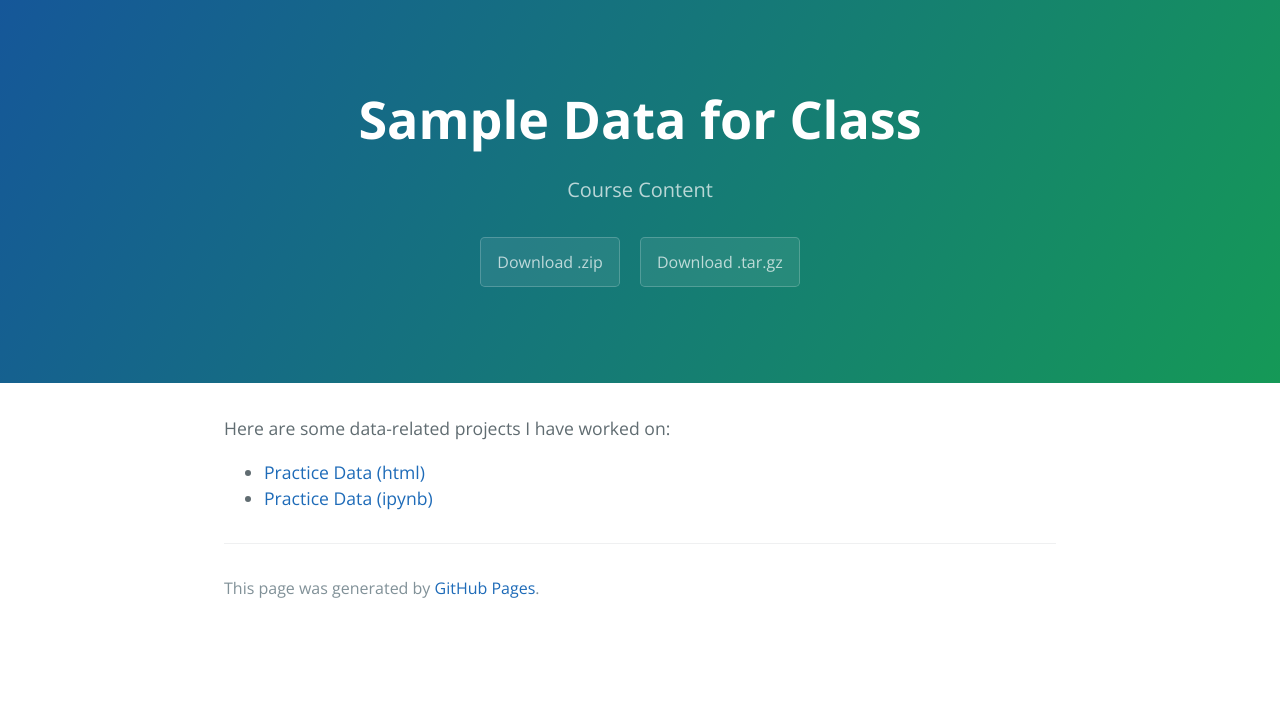
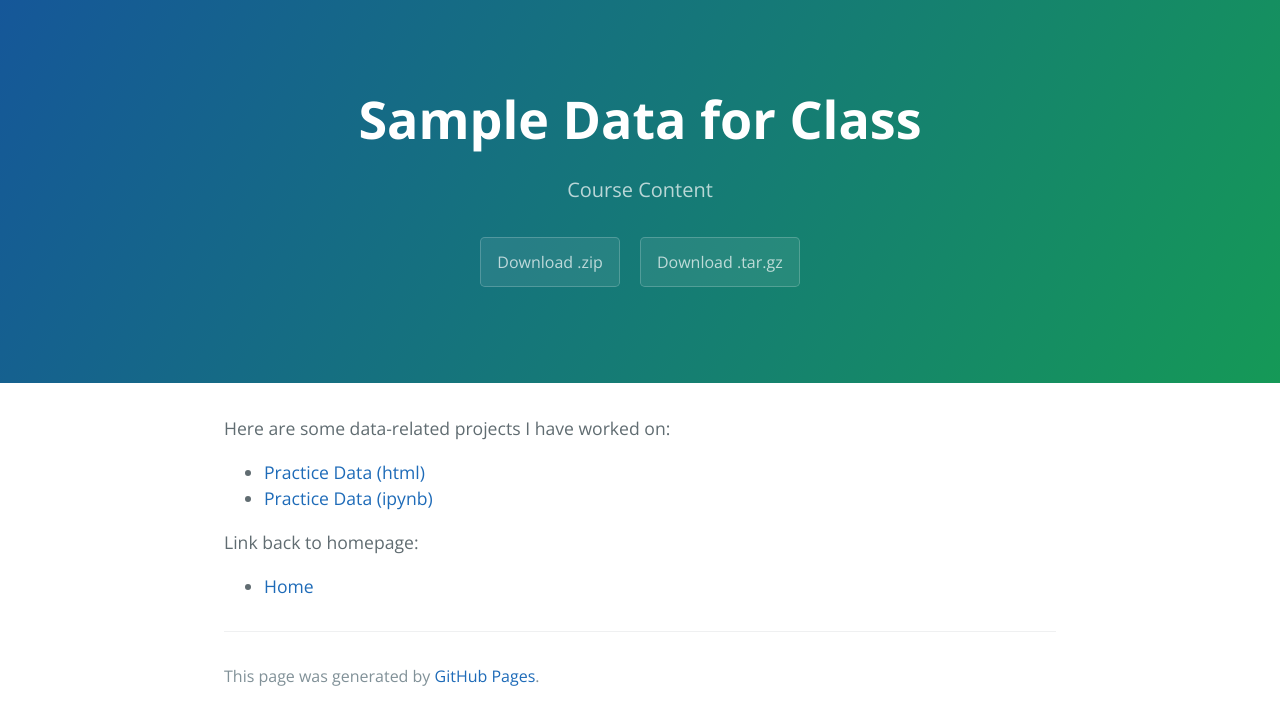
Before and after one commit to JohnHazelton/JohnHazelton.github.io, a Jekyll site: the page built from sample-data/index.md, in a window 1280 px wide. Shown: the top 725 px of the page. Built offline with Jekyll 4.4.1, drawn with Linux system fonts in a browser that asks for light colours; our own code applies the rules of GitHub Pages for plain Markdown files.

Commit message:
Update index.md

```diff
--- a/sample-data/index.md
+++ b/sample-data/index.md
@@ -6,3 +6,6 @@ description: Course Content
 Here are some data-related projects I have worked on:
 - [Practice Data (html)](Practice.html)
 - [Practice Data (ipynb)](Practice.ipynb)
+
+Link back to homepage:
+- [Home](https://johnhazelton.github.io/)
```
